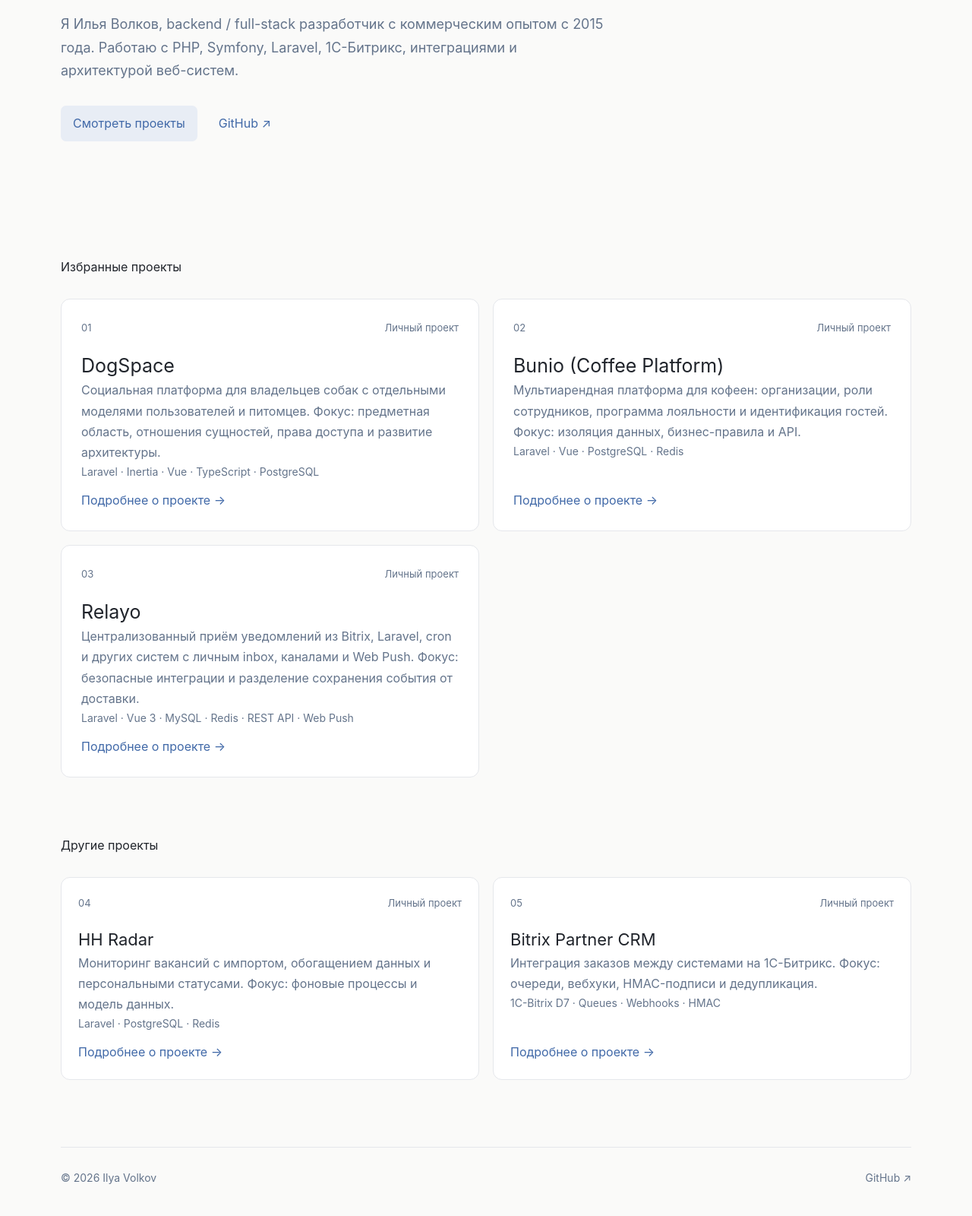
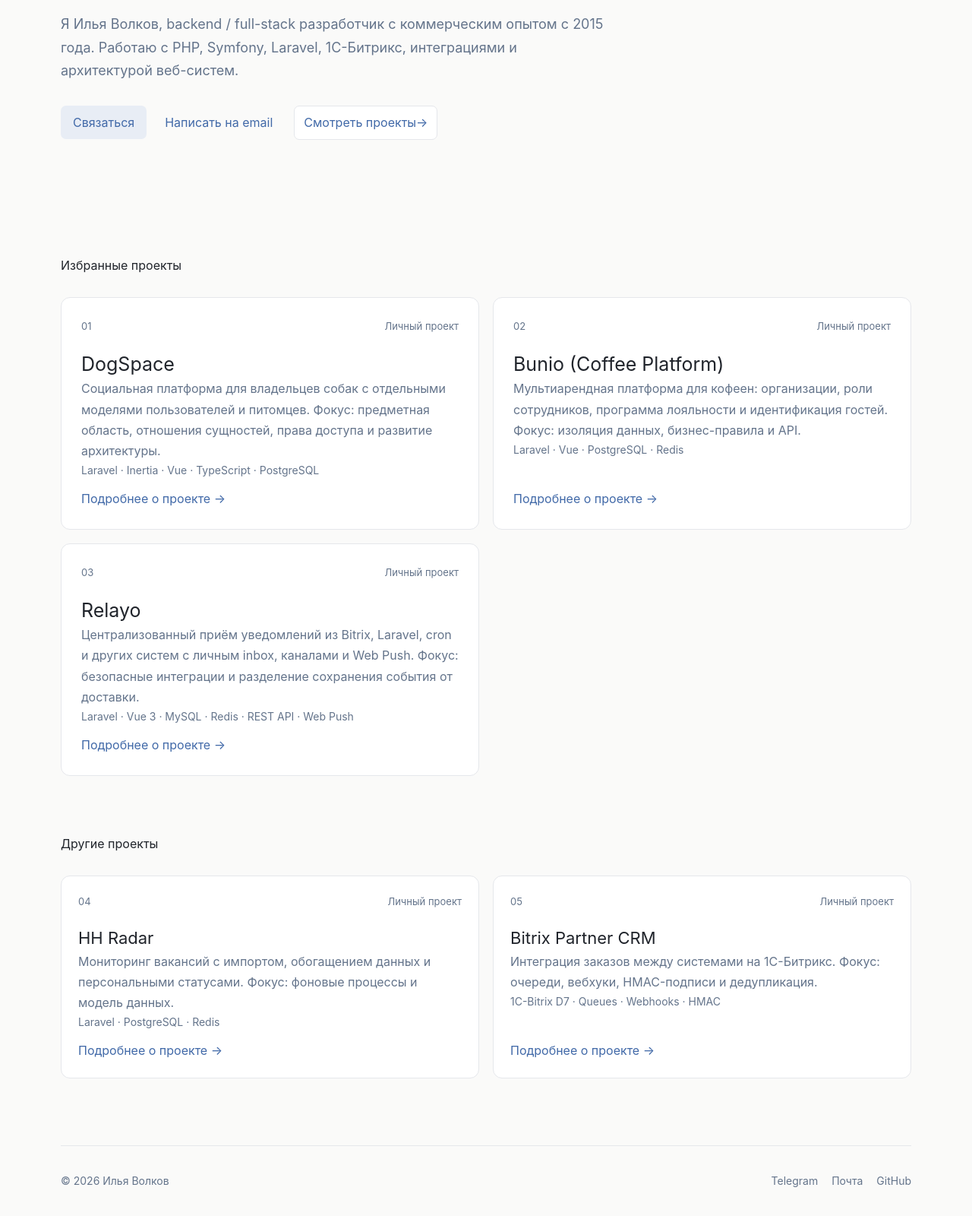
Before and after one commit to iamentrepreneur/iamentrepreneur.github.io, an Astro site: page / in a window 1280 px wide. Shown: the part 440-2040 px from the top of the page at 76% size. Built offline with nearby package versions, Linux system fonts and the light colour scheme; Astro itself is replaced by a stand-in of ours.

Commit message:
feat: add portfolio contact links

```diff
--- a/src/data.ts
+++ b/src/data.ts
@@ -7,6 +7,6 @@ export const projects = [
 ];
 
 export const copy = {
-  ru: { role:'SENIOR PHP / BACKEND DEVELOPER', homeTitle:'Проектирую и разрабатываю надёжные веб-сервисы.', intro:'Я Илья Волков, backend / full-stack разработчик с коммерческим опытом с 2015 года. Работаю с PHP, Symfony, Laravel, 1С-Битрикс, интеграциями и архитектурой веб-систем.', projects:'Проекты', about:'Обо мне', explore:'Смотреть проекты', github:'GitHub', featured:'Избранные проекты', additional:'Другие проекты', more:'Подробнее о проекте', private:'Личный проект', aboutTitle:'Обо мне', aboutText:'Я Илья Волков — backend / full-stack разработчик с коммерческим опытом с 2015 года. В работе уделяю внимание моделированию предметной области, границам ответственности, интеграциям, надежности, безопасности и тестированию.', stackTitle:'Технологии', caseTitle:'Инженерный кейс', task:'Задача и фокус', state:'Текущее состояние', note:'Репозиторий приватный. Архитектуру и отдельные детали реализации готов обсудить на техническом интервью.', todo:'Подробности реализации, инженерные решения, проверки качества и дальнейшие шаги требуют подтверждения владельца.', home:'На главную' },
-  en: { role:'SENIOR PHP / BACKEND DEVELOPER', homeTitle:'I design and build reliable web services.', intro:"I'm Ilya Volkov, a backend / full-stack developer with commercial experience since 2015. I work with PHP, Symfony, Laravel, 1C-Bitrix, integrations, and web system architecture.", projects:'Projects', about:'About', explore:'Explore projects', github:'GitHub', featured:'Featured projects', additional:'Additional projects', more:'Read project case', private:'Personal project', aboutTitle:'About me', aboutText:'I’m Ilya Volkov, a backend / full-stack developer with commercial experience since 2015. I focus on domain modeling, clear boundaries, integrations, reliability, security, and testing.', stackTitle:'Technologies', caseTitle:'Engineering case', task:'Problem and focus', state:'Current state', note:'The repository is private. I’m happy to discuss the architecture and selected implementation details in a technical interview.', todo:'Implementation details, engineering decisions, quality checks, and next steps need confirmation from the owner.', home:'Home' }
+  ru: { role:'SENIOR PHP / BACKEND DEVELOPER', homeTitle:'Проектирую и разрабатываю надёжные веб-сервисы.', intro:'Я Илья Волков, backend / full-stack разработчик с коммерческим опытом с 2015 года. Работаю с PHP, Symfony, Laravel, 1С-Битрикс, интеграциями и архитектурой веб-систем.', projects:'Проекты', about:'Обо мне', explore:'Смотреть проекты', contact:'Связаться', emailContact:'Написать на email', contactLinks:'Контактные ссылки', telegram:'Telegram', email:'Почта', github:'GitHub', featured:'Избранные проекты', additional:'Другие проекты', more:'Подробнее о проекте', private:'Личный проект', aboutTitle:'Обо мне', aboutText:'Я Илья Волков — backend / full-stack разработчик с коммерческим опытом с 2015 года. В работе уделяю внимание моделированию предметной области, границам ответственности, интеграциям, надежности, безопасности и тестированию.', stackTitle:'Технологии', caseTitle:'Инженерный кейс', task:'Задача и фокус', state:'Текущее состояние', note:'Репозиторий приватный. Архитектуру и отдельные детали реализации готов обсудить на техническом интервью.', todo:'Подробности реализации, инженерные решения, проверки качества и дальнейшие шаги требуют подтверждения владельца.', home:'На главную' },
+  en: { role:'SENIOR PHP / BACKEND DEVELOPER', homeTitle:'I design and build reliable web services.', intro:"I'm Ilya Volkov, a backend / full-stack developer with commercial experience since 2015. I work with PHP, Symfony, Laravel, 1C-Bitrix, integrations, and web system architecture.", projects:'Projects', about:'About', explore:'Explore projects', contact:'Contact me', emailContact:'Send an email', contactLinks:'Contact links', telegram:'Telegram', email:'Email', github:'GitHub', featured:'Featured projects', additional:'Additional projects', more:'Read project case', private:'Personal project', aboutTitle:'About me', aboutText:'I’m Ilya Volkov, a backend / full-stack developer with commercial experience since 2015. I focus on domain modeling, clear boundaries, integrations, reliability, security, and testing.', stackTitle:'Technologies', caseTitle:'Engineering case', task:'Problem and focus', state:'Current state', note:'The repository is private. I’m happy to discuss the architecture and selected implementation details in a technical interview.', todo:'Implementation details, engineering decisions, quality checks, and next steps need confirmation from the owner.', home:'Home' }
 };
--- a/src/layouts/BaseLayout.astro
+++ b/src/layouts/BaseLayout.astro
@@ -31,7 +31,7 @@ const alternateUrl = isEn ? alternate : `/en${alternate === '/' ? '/' : alternat
       <div class="controls"><a href={isEn?alternate:`/en${alternate==='/'?'/':alternate}`} lang={isEn?'ru':'en'} aria-label={isEn?'Switch to Russian':'Switch to English'}>{isEn?'RU':'EN'}</a><button id="theme-toggle" type="button" data-dark-label={isEn?'Switch to light theme':'Включить светлую тему'} data-light-label={isEn?'Switch to dark theme':'Включить тёмную тему'} aria-label={isEn?'Switch to dark theme':'Включить тёмную тему'} aria-pressed="false"><span aria-hidden="true">◐</span> <span>{isEn?'Theme':'Тема'}</span></button></div>
     </header>
     <main id="main"><slot /></main>
-    <footer class="container footer"><span>© {new Date().getFullYear()} Ilya Volkov</span><a href="https://github.com/iamentrepreneur" target="_blank" rel="noopener noreferrer">GitHub ↗</a></footer>
+    <footer class="container footer"><span>© {new Date().getFullYear()} {author}</span><nav class="footer-links" aria-label={c.contactLinks}><a href="https://t.me/meentrepreneur" target="_blank" rel="noopener noreferrer">{c.telegram}</a><a href="mailto:hi@artofall.ru">{c.email}</a><a href="https://github.com/iamentrepreneur" target="_blank" rel="noopener noreferrer">{c.github}</a></nav></footer>
     <script is:inline>
       const b=document.getElementById('theme-toggle');
       const sync=()=>{const d=document.documentElement.dataset.theme==='dark';b.setAttribute('aria-pressed',String(d));b.setAttribute('aria-label',d?b.dataset.darkLabel:b.dataset.lightLabel)};sync();
@@ -40,5 +40,5 @@ const alternateUrl = isEn ? alternate : `/en${alternate === '/' ? '/' : alternat
   </body>
 </html>
 <style>
- .header{min-height:76px;display:flex;align-items:center;gap:32px;border-bottom:1px solid var(--border)}.brand{text-decoration:none;font-weight:650}.header a:hover:not(.brand),.footer a:hover,.header nav a:hover,.controls a:hover{text-decoration:underline;text-underline-offset:.18em;color:var(--text)}.controls button:hover{color:var(--accent)}.header nav{display:flex;gap:24px;margin-left:auto}.header nav a,.controls a{color:var(--muted);text-decoration:none;display:inline-flex;align-items:center;min-height:44px}.controls{display:flex;align-items:center;gap:18px}.controls button{font:inherit;color:var(--text);background:none;border:0;cursor:pointer;min-height:44px;padding:0 4px}.footer{border-top:1px solid var(--border);padding-block:28px;display:flex;justify-content:space-between;color:var(--muted);font-size:14px}.footer a{color:var(--muted)}.skip{position:absolute;left:-999px;top:8px;background:var(--surface);padding:8px;z-index:5}.skip:focus-visible{left:8px}@media(max-width:620px){.header{gap:8px 12px;flex-wrap:wrap;padding-block:12px}.header nav{margin-left:auto;gap:14px}.controls{margin-left:auto}.controls button span{display:none}}
+ .header{min-height:76px;display:flex;align-items:center;gap:32px;border-bottom:1px solid var(--border)}.brand{text-decoration:none;font-weight:650}.header a:hover:not(.brand),.footer a:hover,.header nav a:hover,.controls a:hover{text-decoration:underline;text-underline-offset:.18em;color:var(--text)}.controls button:hover{color:var(--accent)}.header nav{display:flex;gap:24px;margin-left:auto}.header nav a,.controls a{color:var(--muted);text-decoration:none;display:inline-flex;align-items:center;min-height:44px}.controls{display:flex;align-items:center;gap:18px}.controls button{font:inherit;color:var(--text);background:none;border:0;cursor:pointer;min-height:44px;padding:0 4px}.footer{border-top:1px solid var(--border);padding-block:24px;display:flex;flex-wrap:wrap;align-items:center;justify-content:space-between;gap:12px 20px;color:var(--muted);font-size:14px}.footer-links{display:flex;flex-wrap:wrap;align-items:center;gap:4px 18px}.footer a{color:var(--muted)}.footer-links a{display:inline-flex;align-items:center;min-height:44px}.skip{position:absolute;left:-999px;top:8px;background:var(--surface);padding:8px;z-index:5}.skip:focus-visible{left:8px}@media(max-width:620px){.header{gap:8px 12px;flex-wrap:wrap;padding-block:12px}.header nav{margin-left:auto;gap:14px}.controls{margin-left:auto}.controls button span{display:none}}
 </style>
--- a/src/pages/en/index.astro
+++ b/src/pages/en/index.astro
@@ -2,7 +2,7 @@
 import BaseLayout from '../../layouts/BaseLayout.astro'; import { copy, projects } from '../../data'; const c=copy.en;
 ---
 <BaseLayout title="Web services developer" description={c.intro} lang="en" alternate="/">
-  <section class="container hero"><p class="eyebrow">{c.role}</p><h1>{c.homeTitle}</h1><p class="intro">{c.intro}</p><div class="actions"><a class="primary" href="#projects">{c.explore}</a><a href="https://github.com/iamentrepreneur" target="_blank" rel="noopener noreferrer">GitHub ↗</a></div></section>
+  <section class="container hero"><p class="eyebrow">{c.role}</p><h1>{c.homeTitle}</h1><p class="intro">{c.intro}</p><div class="actions"><a class="primary" href="https://t.me/meentrepreneur">{c.contact}</a><a href="mailto:hi@artofall.ru">{c.emailContact}</a><a class="projects-action" href="#projects">{c.explore} <span aria-hidden="true">→</span></a></div></section>
   <section id="projects" class="container section"><h2>{c.featured}</h2><div class="grid">{projects.filter(p=>p.featured).map((p,i)=><article class="card"><div class="cardtop"><span class="muted">0{i+1}</span><span class="muted">{c.private}</span></div><h3>{p.title}</h3><p>{p.en}</p><p class="stack">{p.stack}</p><a class="more" href={`/en/projects/${p.slug}/`}>{c.more} <span aria-hidden="true">→</span></a></article>)}</div><h2 class="additional-title">{c.additional}</h2><div class="grid compact">{projects.filter(p=>!p.featured).map((p,i)=><article class="card"><div class="cardtop"><span class="muted">0{i+4}</span><span class="muted">{c.private}</span></div><h3>{p.title}</h3><p>{p.en}</p><p class="stack">{p.stack}</p><a class="more" href={`/en/projects/${p.slug}/`}>{c.more} <span aria-hidden="true">→</span></a></article>)}</div></section>
 </BaseLayout>
-<style>.hero{padding-block:104px 64px}.eyebrow{font-size:13px;letter-spacing:.08em;color:var(--muted)}h1{font-size:clamp(2.25rem,5vw,4.25rem);line-height:1.12;letter-spacing:-.035em;max-width:800px;margin:20px 0;font-weight:650}.intro{font-size:18px;max-width:720px;color:var(--muted)}.actions{display:flex;gap:28px;align-items:center;margin-top:30px}.actions a,.more{color:var(--accent);text-decoration:none}.primary{background:var(--accent-soft);padding:10px 16px;border-radius:7px}.grid{display:grid;grid-template-columns:repeat(2,minmax(0,1fr));gap:18px;margin-top:28px}.card{border:1px solid var(--border);background:var(--surface);border-radius:12px;padding:26px;display:flex;flex-direction:column}.cardtop{display:flex;justify-content:space-between;font-size:13px}.card h3{font-size:25px;line-height:1.2;margin:24px 0 4px}.card p{color:var(--muted)}.stack{font-size:14px}.more{margin-top:auto;padding-top:12px}.additional-title{margin-top:76px}.compact .card{padding:22px}.compact .card h3{font-size:22px}@media(max-width:700px){.hero{padding-block:72px 36px}.grid{grid-template-columns:1fr}.section{padding-block:56px}.additional-title{margin-top:56px}}</style>
+<style>.hero{padding-block:104px 64px}.eyebrow{font-size:13px;letter-spacing:.08em;color:var(--muted)}h1{font-size:clamp(2.25rem,5vw,4.25rem);line-height:1.12;letter-spacing:-.035em;max-width:800px;margin:20px 0;font-weight:650}.intro{font-size:18px;max-width:720px;color:var(--muted)}.actions{display:flex;flex-wrap:wrap;gap:12px 24px;align-items:center;margin-top:30px}.actions a{display:inline-flex;align-items:center;min-height:44px}.actions .primary{padding:8px 16px}.projects-action{margin-left:4px;padding:8px 12px;border:1px solid var(--border);border-radius:7px;background:var(--surface)}.projects-action:hover{background:var(--accent-soft);text-decoration:none}.actions a,.more{color:var(--accent);text-decoration:none}.primary{background:var(--accent-soft);padding:10px 16px;border-radius:7px}.grid{display:grid;grid-template-columns:repeat(2,minmax(0,1fr));gap:18px;margin-top:28px}.card{border:1px solid var(--border);background:var(--surface);border-radius:12px;padding:26px;display:flex;flex-direction:column}.cardtop{display:flex;justify-content:space-between;font-size:13px}.card h3{font-size:25px;line-height:1.2;margin:24px 0 4px}.card p{color:var(--muted)}.stack{font-size:14px}.more{margin-top:auto;padding-top:12px}.additional-title{margin-top:76px}.compact .card{padding:22px}.compact .card h3{font-size:22px}@media(max-width:700px){.hero{padding-block:72px 36px}.grid{grid-template-columns:1fr}.section{padding-block:56px}.additional-title{margin-top:56px}}</style>
--- a/src/pages/index.astro
+++ b/src/pages/index.astro
@@ -3,7 +3,7 @@ import BaseLayout from '../layouts/BaseLayout.astro'; import { copy, projects }
 const c=copy.ru;
 ---
 <BaseLayout title="Разработчик веб-сервисов" description={c.intro} lang="ru" alternate="/">
-  <section class="container hero"><p class="eyebrow">{c.role}</p><h1>{c.homeTitle}</h1><p class="intro">{c.intro}</p><div class="actions"><a class="primary" href="#projects">{c.explore}</a><a href="https://github.com/iamentrepreneur" target="_blank" rel="noopener noreferrer">GitHub ↗</a></div></section>
+  <section class="container hero"><p class="eyebrow">{c.role}</p><h1>{c.homeTitle}</h1><p class="intro">{c.intro}</p><div class="actions"><a class="primary" href="https://t.me/meentrepreneur">{c.contact}</a><a href="mailto:hi@artofall.ru">{c.emailContact}</a><a class="projects-action" href="#projects">{c.explore} <span aria-hidden="true">→</span></a></div></section>
   <section id="projects" class="container section"><h2>{c.featured}</h2><div class="grid">{projects.filter(p=>p.featured).map((p,i)=><article class="card"><div class="cardtop"><span class="muted">0{i+1}</span><span class="muted">{c.private}</span></div><h3>{p.title}</h3><p>{p.ru}</p><p class="stack">{p.stack}</p><a class="more" href={`/projects/${p.slug}/`}>{c.more} <span aria-hidden="true">→</span></a></article>)}</div><h2 class="additional-title">{c.additional}</h2><div class="grid compact">{projects.filter(p=>!p.featured).map((p,i)=><article class="card"><div class="cardtop"><span class="muted">0{i+4}</span><span class="muted">{c.private}</span></div><h3>{p.title}</h3><p>{p.ru}</p><p class="stack">{p.stack}</p><a class="more" href={`/projects/${p.slug}/`}>{c.more} <span aria-hidden="true">→</span></a></article>)}</div></section>
 </BaseLayout>
-<style>.hero{padding-block:104px 64px}.eyebrow{font-size:13px;letter-spacing:.08em;color:var(--muted)}h1{font-size:clamp(2.25rem,5vw,4.25rem);line-height:1.12;letter-spacing:-.035em;max-width:800px;margin:20px 0;font-weight:650}.intro{font-size:18px;max-width:720px;color:var(--muted)}.actions{display:flex;gap:28px;align-items:center;margin-top:30px}.actions a,.more{color:var(--accent);text-decoration:none}.primary{background:var(--accent-soft);padding:10px 16px;border-radius:7px}.grid{display:grid;grid-template-columns:repeat(2,minmax(0,1fr));gap:18px;margin-top:28px}.card{border:1px solid var(--border);background:var(--surface);border-radius:12px;padding:26px;display:flex;flex-direction:column}.cardtop{display:flex;justify-content:space-between;font-size:13px}.card h3{font-size:25px;line-height:1.2;margin:24px 0 4px}.card p{color:var(--muted)}.stack{font-size:14px}.more{margin-top:auto;padding-top:12px}.additional-title{margin-top:76px}.compact .card{padding:22px}.compact .card h3{font-size:22px}@media(max-width:700px){.hero{padding-block:72px 36px}.grid{grid-template-columns:1fr}.section{padding-block:56px}.additional-title{margin-top:56px}}</style>
+<style>.hero{padding-block:104px 64px}.eyebrow{font-size:13px;letter-spacing:.08em;color:var(--muted)}h1{font-size:clamp(2.25rem,5vw,4.25rem);line-height:1.12;letter-spacing:-.035em;max-width:800px;margin:20px 0;font-weight:650}.intro{font-size:18px;max-width:720px;color:var(--muted)}.actions{display:flex;flex-wrap:wrap;gap:12px 24px;align-items:center;margin-top:30px}.actions a{display:inline-flex;align-items:center;min-height:44px}.actions .primary{padding:8px 16px}.projects-action{margin-left:4px;padding:8px 12px;border:1px solid var(--border);border-radius:7px;background:var(--surface)}.projects-action:hover{background:var(--accent-soft);text-decoration:none}.actions a,.more{color:var(--accent);text-decoration:none}.primary{background:var(--accent-soft);padding:10px 16px;border-radius:7px}.grid{display:grid;grid-template-columns:repeat(2,minmax(0,1fr));gap:18px;margin-top:28px}.card{border:1px solid var(--border);background:var(--surface);border-radius:12px;padding:26px;display:flex;flex-direction:column}.cardtop{display:flex;justify-content:space-between;font-size:13px}.card h3{font-size:25px;line-height:1.2;margin:24px 0 4px}.card p{color:var(--muted)}.stack{font-size:14px}.more{margin-top:auto;padding-top:12px}.additional-title{margin-top:76px}.compact .card{padding:22px}.compact .card h3{font-size:22px}@media(max-width:700px){.hero{padding-block:72px 36px}.grid{grid-template-columns:1fr}.section{padding-block:56px}.additional-title{margin-top:56px}}</style>
```
